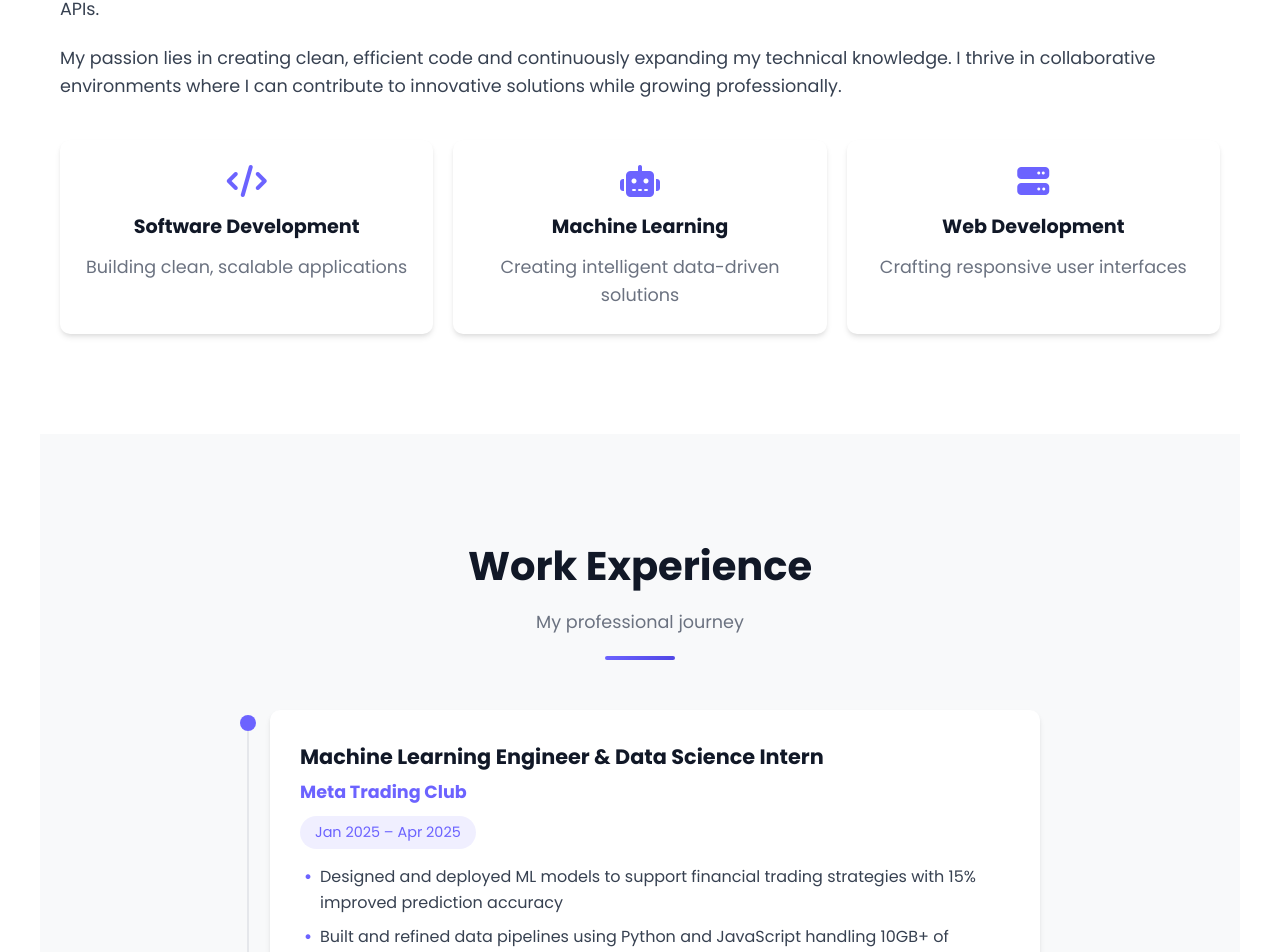
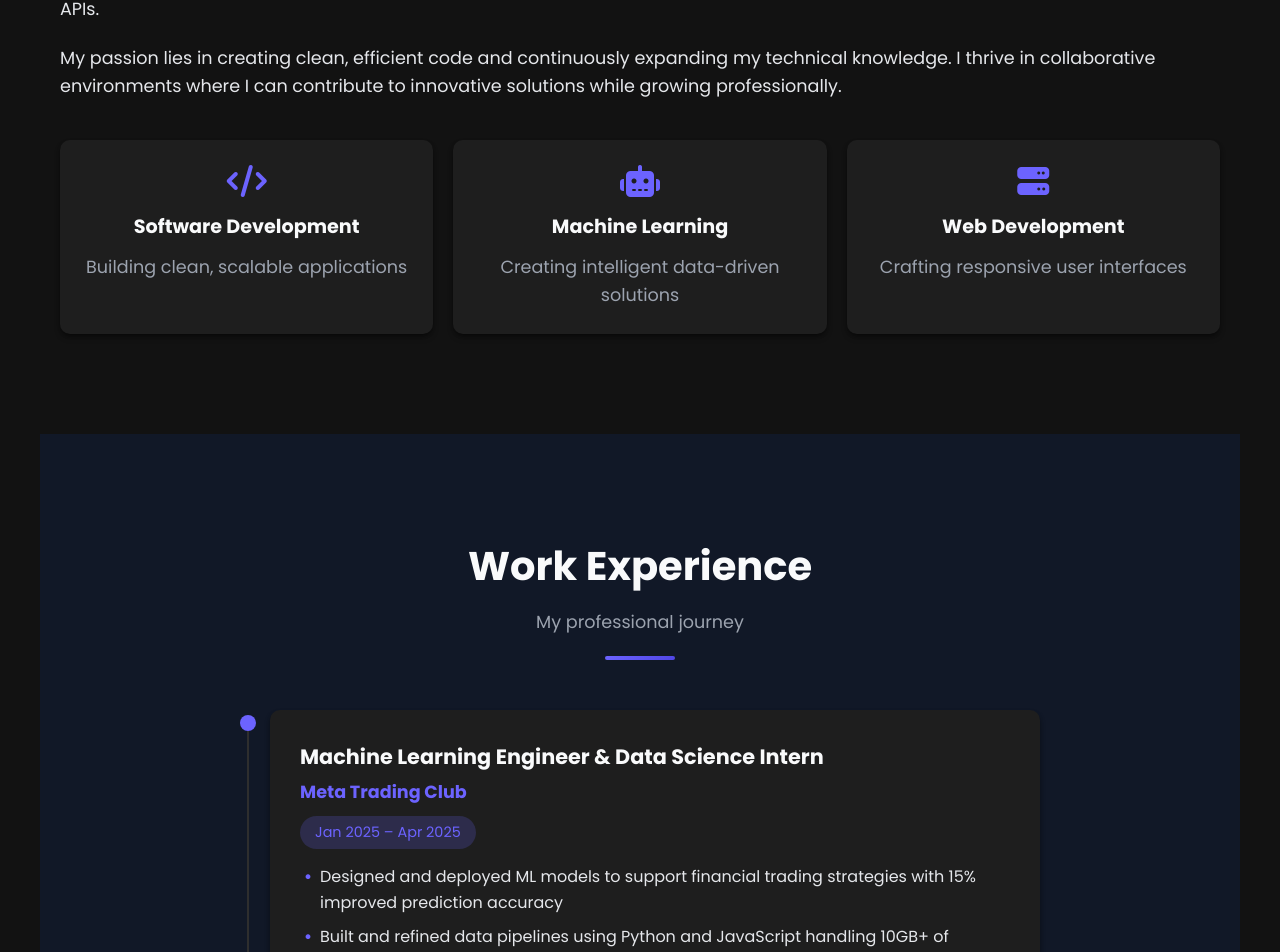
Before and after one commit to angelshinh1/portfolio, a React (Create React App) app: page / in a window 1280 px wide. Shown: the part 1137-2089 px from the top of the page. Built offline with nearby package versions, Linux system fonts and the light colour scheme.

Commit message:
changed theme

```diff
--- a/src/App.css
+++ b/src/App.css
@@ -1,22 +1,33 @@
+/* Root Variables - Dark Theme */
 :root {
   --primary-color: #6c63ff;
   --primary-light: #837dff;
   --primary-dark: #5046e5;
   --secondary-color: #ff6584;
-  --dark-color: #111827;
-  --light-color: #f9fafb;
-  --text-color: #374151;
-  --text-light: #6b7280;
-  --bg-color: #ffffff;
-  --bg-dark: #1f2937;
-  --border-color: #e5e7eb;
+
+  /* Dark theme colors */
+  --dark-color: #f9fafb;
+  /* Light text color */
+  --light-color: #111827;
+  /* Dark background color */
+  --text-color: #e5e7eb;
+  /* Light text */
+  --text-light: #9ca3af;
+  /* Lighter secondary text */
+  --bg-color: #121212;
+  /* Main dark background */
+  --bg-dark: #0a0a0a;
+  /* Darker background */
+  --border-color: #2e2e2e;
+  /* Dark borders */
 
   --gradient-primary: linear-gradient(135deg, #6c63ff 0%, #5046e5 100%);
   --gradient-secondary: linear-gradient(135deg, #ff6584 0%, #e64980 100%);
 
-  --shadow-sm: 0 1px 2px rgba(0, 0, 0, 0.05);
-  --shadow-md: 0 4px 6px -1px rgba(0, 0, 0, 0.1), 0 2px 4px -1px rgba(0, 0, 0, 0.06);
-  --shadow-lg: 0 10px 15px -3px rgba(0, 0, 0, 0.1), 0 4px 6px -2px rgba(0, 0, 0, 0.05);
+  /* Adjust shadows for dark mode */
+  --shadow-sm: 0 1px 2px rgba(0, 0, 0, 0.3);
+  --shadow-md: 0 4px 6px -1px rgba(0, 0, 0, 0.4), 0 2px 4px -1px rgba(0, 0, 0, 0.3);
+  --shadow-lg: 0 10px 15px -3px rgba(0, 0, 0, 0.5), 0 4px 6px -2px rgba(0, 0, 0, 0.4);
 
   --transition: all 0.3s ease;
 }
@@ -31,7 +42,6 @@
 html {
   scroll-behavior: smooth;
   scroll-padding-top: 80px;
-  /* Account for fixed navbar */
 }
 
 body {
@@ -49,7 +59,7 @@ a {
 }
 
 a:hover {
-  color: var(--primary-dark);
+  color: var(--primary-light);
 }
 
 ul {
@@ -57,7 +67,7 @@ ul {
 }
 
 strong {
-  color: var(--dark-color);
+  color: var(--text-color);
   font-weight: 600;
 }
 
@@ -104,7 +114,8 @@ strong {
 }
 
 .light-section {
-  background-color: #f8f9fa;
+  background-color: var(--light-color);
+  /* Updated for dark theme */
 }
 
 /* Navbar Styles */
@@ -120,7 +131,8 @@ strong {
 }
 
 .navbar.scrolled {
-  background: rgba(255, 255, 255, 0.95);
+  background: rgba(18, 18, 18, 0.95);
+  /* Dark background with opacity */
   backdrop-filter: blur(10px);
   padding: 15px 0;
   box-shadow: var(--shadow-md);
@@ -160,7 +172,7 @@ strong {
 
 .nav-menu a:hover,
 .nav-menu a.active {
-  color: var(--primary-color);
+  color: var(--primary-light);
 }
 
 .nav-menu a::after {
@@ -300,7 +312,8 @@ strong {
   height: 40px;
   border-radius: 50%;
   background: var(--bg-dark);
-  color: var(--light-color);
+  color: var(--dark-color);
+  /* Updated for dark theme */
   transition: var(--transition);
 }
 
@@ -428,7 +441,8 @@ strong {
 .highlight {
   flex: 1;
   min-width: 250px;
-  background: white;
+  background: #1e1e1e;
+  /* Dark card background */
   padding: 25px;
   border-radius: 10px;
   box-shadow: var(--shadow-md);
@@ -493,7 +507,8 @@ strong {
 }
 
 .timeline-content {
-  background: white;
+  background: #1e1e1e;
+  /* Dark card background */
   padding: 30px;
   border-radius: 10px;
   box-shadow: var(--shadow-md);
@@ -520,7 +535,8 @@ strong {
 .timeline-period {
   display: inline-block;
   padding: 5px 15px;
-  background-color: rgba(108, 99, 255, 0.1);
+  background-color: rgba(108, 99, 255, 0.2);
+  /* Slightly more opaque for dark theme */
   color: var(--primary-color);
   border-radius: 30px;
   font-size: 0.9rem;
@@ -553,7 +569,8 @@ strong {
 }
 
 .project-card {
-  background: white;
+  background: #1e1e1e;
+  /* Dark card background */
   border-radius: 10px;
   overflow: hidden;
   box-shadow: var(--shadow-md);
@@ -606,7 +623,8 @@ strong {
 
 .tech-tag {
   padding: 5px 10px;
-  background-color: rgba(108, 99, 255, 0.1);
+  background-color: rgba(108, 99, 255, 0.2);
+  /* Slightly more opaque for dark theme */
   color: var(--primary-color);
   border-radius: 5px;
   font-size: 0.85rem;
@@ -616,7 +634,8 @@ strong {
   display: flex;
   gap: 10px;
   padding: 15px 30px;
-  background: rgba(249, 250, 251, 0.8);
+  background: rgba(18, 18, 18, 0.8);
+  /* Dark background with opacity */
   border-top: 1px solid var(--border-color);
 }
 
@@ -655,7 +674,8 @@ strong {
 }
 
 .skill-badge {
-  background: white;
+  background: #1e1e1e;
+  /* Dark card background */
   display: flex;
   flex-direction: column;
   align-items: center;
@@ -741,7 +761,8 @@ strong {
 }
 
 .contact-form {
-  background: white;
+  background: #1e1e1e;
+  /* Dark card background */
   padding: 30px;
   border-radius: 10px;
   box-shadow: var(--shadow-md);
@@ -767,13 +788,16 @@ strong {
   font-family: inherit;
   font-size: 1rem;
   transition: var(--transition);
+  background-color: #2d2d2d;
+  /* Darker input background */
+  color: var(--text-color);
 }
 
 .form-group input:focus,
 .form-group textarea:focus {
   outline: none;
   border-color: var(--primary-color);
-  box-shadow: 0 0 0 3px rgba(108, 99, 255, 0.1);
+  box-shadow: 0 0 0 3px rgba(108, 99, 255, 0.2);
 }
 
 .form-group textarea {
@@ -806,7 +830,8 @@ strong {
 /* Footer Styles */
 .footer {
   background: var(--bg-dark);
-  color: var(--light-color);
+  color: var(--dark-color);
+  /* Updated for dark theme */
   padding: 30px 20px;
 }
 
@@ -826,7 +851,8 @@ strong {
 }
 
 .footer-links a {
-  color: var(--light-color);
+  color: var(--dark-color);
+  /* Updated for dark theme */
 }
 
 .footer-links a:hover {
@@ -863,7 +889,36 @@ strong {
   visibility: visible;
 }
 
-/* Responsive Styles */
+/* Mobile menu dark theme adjustments */
+@media (max-width: 768px) {
+  .nav-menu {
+    position: fixed;
+    top: 0;
+    right: -100%;
+    width: 70%;
+    height: 100vh;
+    background: #1a1a1a;
+    /* Dark mobile menu background */
+    flex-direction: column;
+    align-items: center;
+    justify-content: center;
+    transition: 0.5s;
+    box-shadow: var(--shadow-lg);
+    padding: 50px 0;
+    gap: 20px;
+  }
+
+  .nav-menu.active {
+    right: 0;
+  }
+
+  .menu-toggle {
+    display: block;
+    z-index: 1001;
+  }
+}
+
+/* Rest of responsive styles remain the same */
 @media (max-width: 1024px) {
   .hero {
     flex-direction: column;
@@ -893,31 +948,6 @@ strong {
 }
 
 @media (max-width: 768px) {
-  .nav-menu {
-    position: fixed;
-    top: 0;
-    right: -100%;
-    width: 70%;
-    height: 100vh;
-    background: white;
-    flex-direction: column;
-    align-items: center;
-    justify-content: center;
-    transition: 0.5s;
-    box-shadow: var(--shadow-lg);
-    padding: 50px 0;
-    gap: 20px;
-  }
-
-  .nav-menu.active {
-    right: 0;
-  }
-
-  .menu-toggle {
-    display: block;
-    z-index: 1001;
-  }
-
   .section {
     padding: 70px 20px;
   }
```
